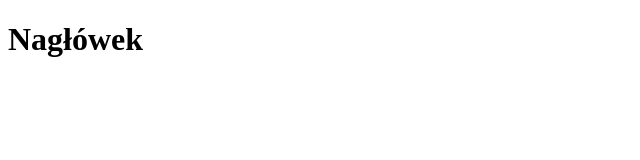
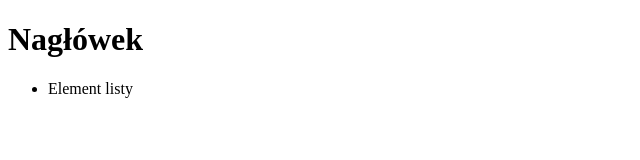
Before and after one commit to KeriH13/repository-test, a plain HTML site: page index.html in a window 1280 px wide. Shown: the whole page, without its empty margins (0-640 px from the left). Drawn offline with Linux system fonts and the light colour scheme.

Commit message:
Add list

```diff
--- a/index.html
+++ b/index.html
@@ -8,5 +8,8 @@
 </head>
 <body>
     <h1>Nagłówek</h1>
+    <ul>
+        <li>Element listy</li>
+    </ul>
 </body>
 </html>
```
Also changed, not shown: 1 other file.
